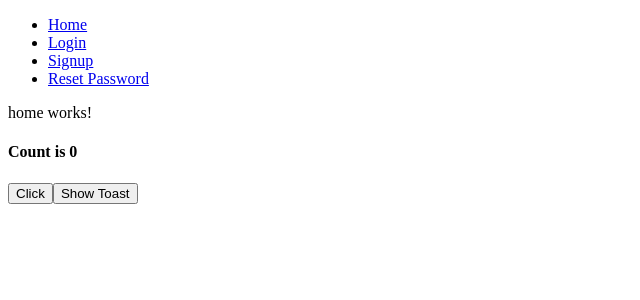
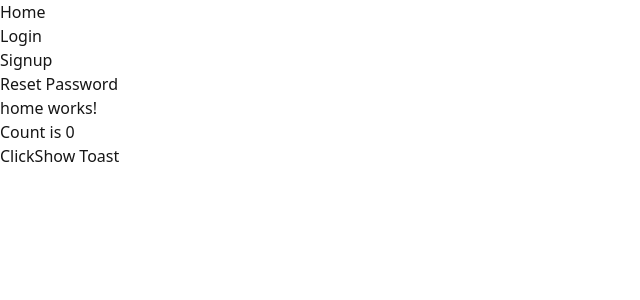
Before and after one commit to abdur1547/rupeerally-web, an Angular app: page / in a window 1280 px wide. Shown: the top 300 px of the page, without its empty margins (0-640 px from the left). Built offline with nearby package versions, Linux system fonts and the light colour scheme.

Commit message:
daisy ui setup is done.

```diff
--- a/src/index.html
+++ b/src/index.html
@@ -1,5 +1,5 @@
 <!doctype html>
-<html lang="en">
+<html lang="en" data-theme="bumblebee">
 
 <head>
   <meta charset="utf-8">
--- a/src/styles.scss
+++ b/src/styles.scss
@@ -1 +1,5 @@
 /* You can add global styles to this file, and also import other style files */
+@use "tailwindcss";
+@plugin "daisyui" {
+  themes: light --default, dark --prefersdark, bumblebee;
+}
```
Also changed, not shown: .postcssrc.json (added).
